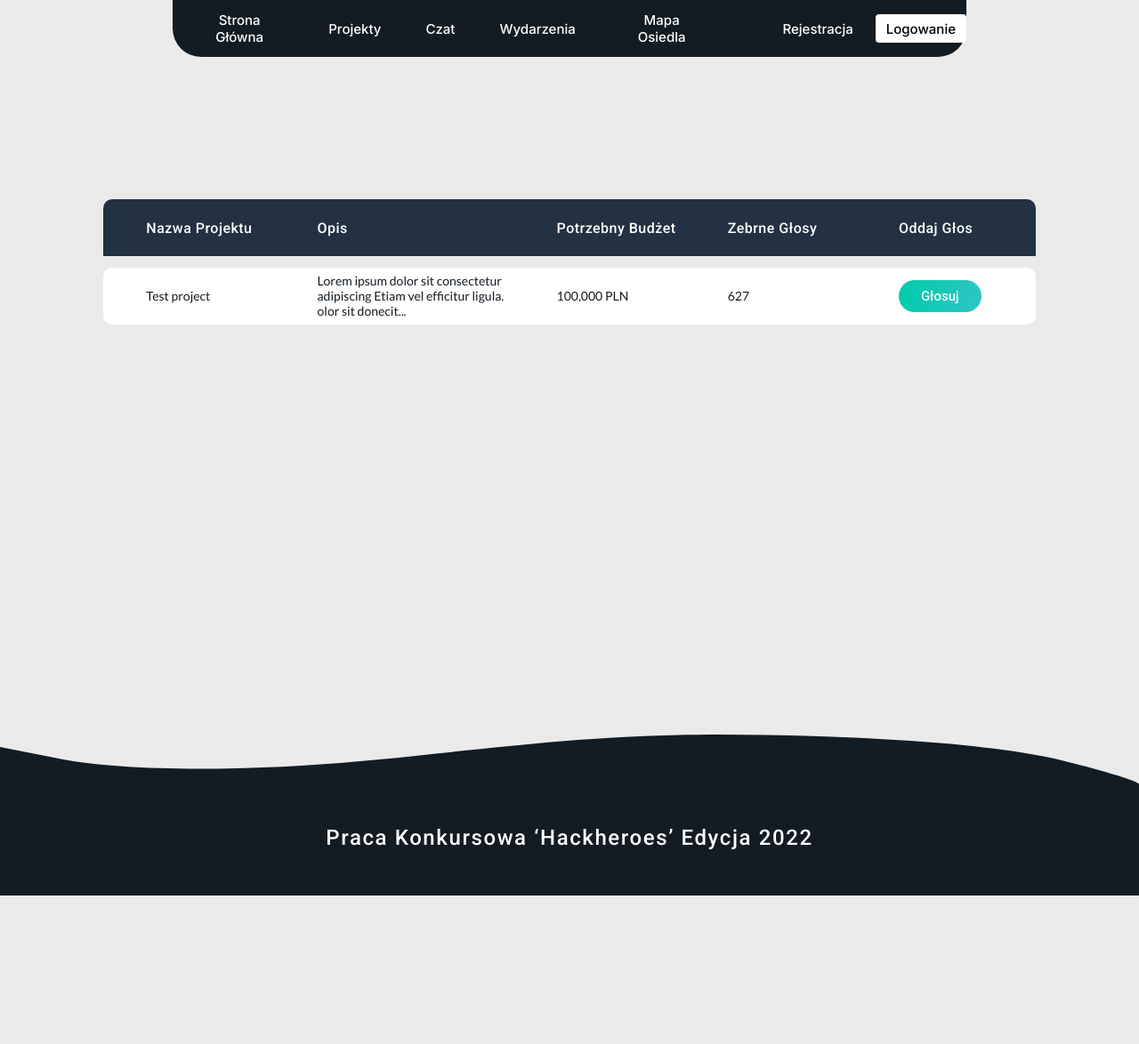
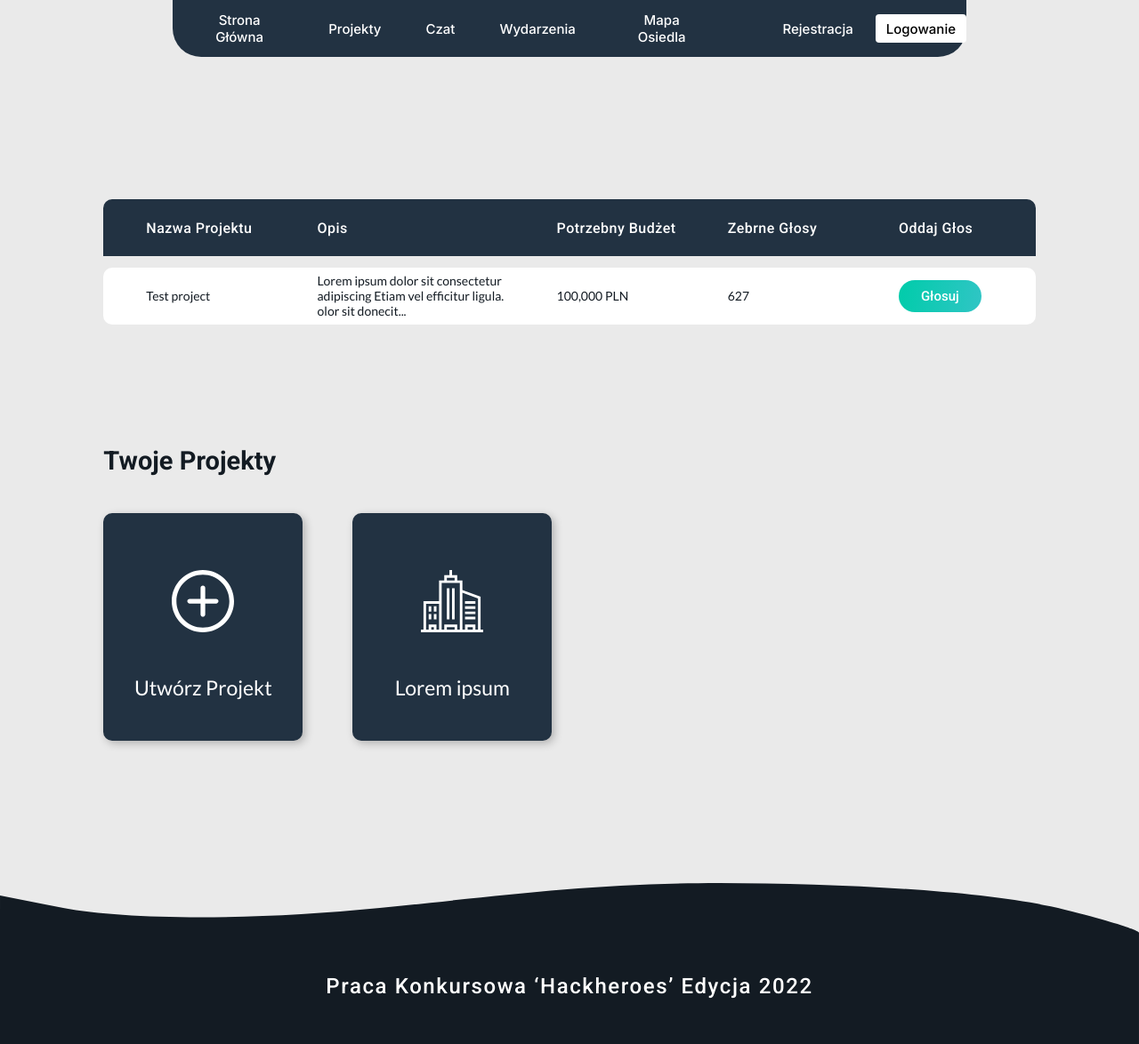
Before and after one commit to Navio1430/VoteAround, a Flask app: page /projects/ in a window 1280 px wide. Shown: the whole page at 89% size. Before the commit the page ends 1007 px from the top, so only its background shows below. Run offline with Flask 3, Linux system fonts and the light colour scheme.

Commit message:
Added 'Your projects' section

```diff
--- a/website/static/styles/app.css
+++ b/website/static/styles/app.css
@@ -49,7 +49,7 @@
       -ms-flex-pack: center;
           justify-content: center;
   height: 4rem;
-  background: #131b23;
+  background: #223242;
   border-radius: 0 0 2rem 2rem;
   margin: 0 auto;
 }
@@ -105,8 +105,6 @@
   display: grid;
   -ms-grid-columns: (1fr)[11];
       grid-template-columns: repeat(11, 1fr);
-  -ms-grid-rows: (1fr)[8];
-      grid-template-rows: repeat(8, 1fr);
   row-gap: 0.8rem;
   margin-top: 20vh;
 }
@@ -179,6 +177,85 @@
   text-transform: capitalize;
 }
 
+.projects {
+  display: -ms-grid;
+  display: grid;
+  -ms-grid-columns: (1fr)[11];
+      grid-template-columns: repeat(11, 1fr);
+}
+
+.projects__container {
+  display: -webkit-box;
+  display: -ms-flexbox;
+  display: flex;
+  -webkit-box-orient: vertical;
+  -webkit-box-direction: normal;
+      -ms-flex-direction: column;
+          flex-direction: column;
+  -ms-grid-column: 2;
+  -ms-grid-column-span: 9;
+  grid-column: 2/11;
+  margin-top: 13%;
+  margin-bottom: 10rem;
+}
+
+.projects__title {
+  color: #131b23;
+  font-size: 29px;
+  font-weight: 700;
+  text-align: left;
+}
+
+.card {
+  display: -webkit-box;
+  display: -ms-flexbox;
+  display: flex;
+  -webkit-box-pack: justify;
+      -ms-flex-pack: justify;
+          justify-content: space-between;
+  -webkit-box-align: center;
+      -ms-flex-align: center;
+          align-items: center;
+  -webkit-box-orient: vertical;
+  -webkit-box-direction: normal;
+      -ms-flex-direction: column;
+          flex-direction: column;
+  width: 14rem;
+  height: 16rem;
+  -webkit-filter: drop-shadow(3px 3px 5px rgba(0, 0, 0, 0.24));
+          filter: drop-shadow(3px 3px 5px rgba(0, 0, 0, 0.24));
+  background: #223242;
+  border-radius: 10px;
+  cursor: pointer;
+}
+
+.card:hover {
+  -webkit-transform: scale(1.01);
+          transform: scale(1.01);
+}
+
+.card__container {
+  display: -webkit-box;
+  display: -ms-flexbox;
+  display: flex;
+  gap: 3.5rem;
+  margin-top: 4%;
+}
+
+.card__icon {
+  margin-top: 4rem;
+}
+
+.card__title {
+  color: #ffffff;
+  font-family: "Lato", sans-serif;
+  font-weight: 500;
+  font-size: 23px;
+  line-height: 28px;
+  text-align: center;
+  margin-bottom: 2.875rem;
+}
+
 * {
   font-size: 100%;
   text-decoration: none;
--- a/website/static/styles/components/_components.scss
+++ b/website/static/styles/components/_components.scss
@@ -1,2 +1,3 @@
 @import './global/_global.scss';
 @import './projects/_projects.scss';
+@import './projects/_card.scss';
--- a/website/static/styles/components/global/_navbar.scss
+++ b/website/static/styles/components/global/_navbar.scss
@@ -13,7 +13,7 @@
         justify-content: center;
 
         height: 4rem;
-        background: $darkBlue;
+        background: $blue;
         border-radius: 0 0 2rem 2rem;
 
         margin: 0 auto;
--- /dev/null
+++ b/website/static/styles/components/projects/_card.scss
@@ -0,0 +1,39 @@
+.card {
+    display: flex;
+    justify-content: space-between;
+    align-items: center;
+    flex-direction: column;
+
+    width: 14rem;
+    height: 16rem;
+    filter: drop-shadow(3px 3px 5px rgba(0, 0, 0, 0.24));
+    background: $blue;
+    border-radius: 10px;
+
+    cursor: pointer;
+
+    &:hover {
+        transform: scale(1.01);
+    }
+
+    &__container {
+        display: flex;
+        gap: 3.5rem;
+        margin-top: 4%;
+    }
+
+    &__icon {
+        margin-top: 4rem;
+    }
+
+    &__title {
+        color: $white;
+        font-family: $lato;
+        font-weight: 500;
+        font-size: 23px;
+        line-height: 28px;
+        text-align: center;
+
+        margin-bottom: 2.875rem;
+    }
+}
--- /dev/null
+++ b/website/static/styles/components/projects/_projects-cards.scss
@@ -0,0 +1,22 @@
+.projects {
+    display: grid;
+    grid-template-columns: repeat(11, 1fr);
+
+    &__container {
+        display: flex;
+        flex-direction: column;
+        grid-column: 2/11;
+
+        margin-top: 13%;
+
+        //! Delete after
+        margin-bottom: 10rem;
+    }
+
+    &__title {
+        color: $darkBlue;
+        font-size: 29px;
+        font-weight: 700;
+        text-align: left;
+    }
+}
--- a/website/static/styles/components/projects/_projects.scss
+++ b/website/static/styles/components/projects/_projects.scss
@@ -1 +1,2 @@
 @import './_table.scss';
+@import './_projects-cards.scss';
--- a/website/static/styles/components/projects/_table.scss
+++ b/website/static/styles/components/projects/_table.scss
@@ -2,8 +2,6 @@
     &__container {
         display: grid;
         grid-template-columns: repeat(11, 1fr);
-        grid-template-rows: repeat(8, 1fr);
-
         row-gap: 0.8rem;
         margin-top: 20vh;
     }
--- a/website/templates/index.html
+++ b/website/templates/index.html
@@ -56,7 +56,7 @@
             </p>
             <img
                 class="footer__img"
-                src="../static/assets/footer-background.svg"
+                src="{{ url_for('static', filename='assets/footer-background.svg') }}"
             />
         </footer>
     </body>
--- a/website/templates/projects.html
+++ b/website/templates/projects.html
@@ -75,6 +75,34 @@
             </div>
         </section>
 
+        <section class="projects">
+            <div class="projects__container">
+                <p class="projects__title">Twoje Projekty</p>
+
+                <div class="card__container">
+                    <a href="#">
+                        <div class="card">
+                            <img
+                                src="{{ url_for('static', filename='assets/plus.svg') }}"
+                                alt=""
+                                class="card__icon"
+                            />
+                            <p class="card__title">Utwórz Projekt</p>
+                        </div>
+                    </a>
+
+                    <div class="card">
+                        <img
+                            src="{{ url_for('static', filename='assets/city.svg') }}"
+                            alt=""
+                            class="card__icon"
+                        />
+                        <p class="card__title">Lorem ipsum</p>
+                    </div>
+                </div>
+            </div>
+        </section>
+
         <footer class="footer">
             <p class="footer__text">
                 Praca konkursowa ‘Hackheroes’ Edycja 2022
```
Also changed, not shown: website/static/assets/city.svg (added), website/static/assets/plus.svg (added), 1 other file.
